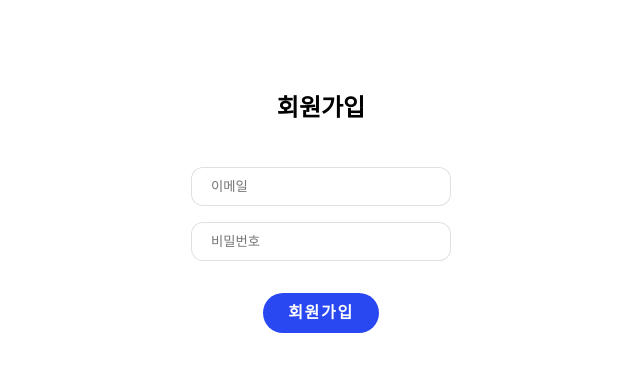
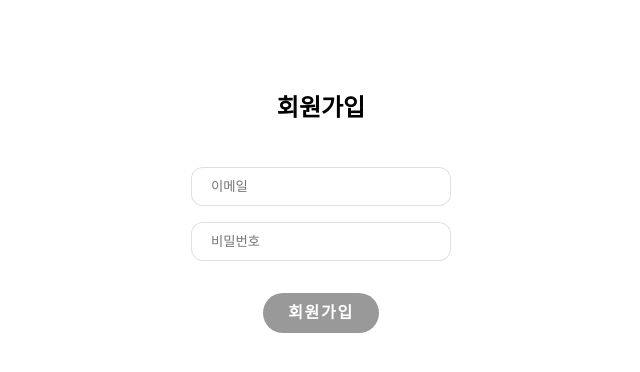
Before and after one commit to Yena-Yun/wanted-pre-onboarding-challenge-fe-1, a React (Create React App) app in the folder client/: page /register in a window 1280 px wide. Shown: the top 372 px of the page, without its empty margins (319-959 px from the left). Built offline with nearby package versions, Linux system fonts and the light colour scheme.

Commit message:
feat: 회원가입 입력 조건 만족 시 버튼색 변경

```diff
--- a/client/src/components/Button.tsx
+++ b/client/src/components/Button.tsx
@@ -1,16 +1,21 @@
 import styled from 'styled-components';
 import { ReactNode } from 'react';
 
-type ButtonProp = {
+interface ButtonProp {
   children: string | ReactNode;
   _onClick?: (e: React.FormEvent<HTMLFormElement>) => void;
+  isValidate?: boolean;
+}
+
+export const Button = ({ children, _onClick, ...rest }: ButtonProp) => {
+  return (
+    <ElButton onClick={() => _onClick} isValidate={rest.isValidate}>
+      {children}
+    </ElButton>
+  );
 };
 
-export const Button = ({ children, _onClick }: ButtonProp) => {
-  return <ElButton onClick={() => _onClick}>{children}</ElButton>;
-};
-
-const ElButton = styled.button`
+const ElButton = styled.button<{ isValidate?: any }>`
   display: flex;
   align-items: center;
   justify-content: center;
@@ -20,7 +25,8 @@ const ElButton = styled.button`
   padding: 12px 24px;
   border-radius: 20px;
   border: 1px solid rgba(0, 0, 0, 0);
-  background-color: rgb(41, 72, 242);
+  background-color: ${({ isValidate }) =>
+    isValidate ? 'rgb(41, 72, 242)' : 'rgba(0, 0, 0, 0.4)'};
   font-weight: 700;
   font-size: 16px;
   line-height: 16px;
@@ -32,5 +38,5 @@ const ElButton = styled.button`
   overflow: hidden;
   transform: translateZ(0px);
   transition: all 0.2s ease 0s;
-  cursor: pointer;
+  cursor: ${({ isValidate }) => (isValidate ? 'pointer' : 'default')};
 `;
--- a/client/src/pages/Auth/Register.tsx
+++ b/client/src/pages/Auth/Register.tsx
@@ -1,4 +1,4 @@
-import { useState } from 'react';
+import React, { useCallback, useEffect, useState } from 'react';
 import { useNavigate } from 'react-router-dom';
 import axios from 'axios';
 import { useQueryClient, useMutation } from '@tanstack/react-query';
@@ -12,10 +12,20 @@ const Register = () => {
   const navigate = useNavigate();
   const queryClient = useQueryClient();
 
-  const [userValue, setUserValue] = useState({
+  const [userValue, setUserValue] = useState<UserProp>({
     email: '',
     password: '',
   });
+
+  const [isValidate, setIsValidate] = useState(false);
+
+  const { email, password } = userValue;
+
+  useEffect(() => {
+    if (email.length < 1 || password.length < 8) return;
+    if (!email.includes('@') || !email.includes('.')) return;
+    setIsValidate(true);
+  }, [email, password.length]);
 
   const { isLoading, mutate } = useMutation({
     mutationFn: (userData: UserProp) =>
@@ -30,7 +40,21 @@ const Register = () => {
     },
   });
 
-  const handleSubmit = (e: React.FormEvent<HTMLFormElement>) => {
+  const handleChange = useCallback(
+    (e: React.ChangeEvent<HTMLInputElement>) => {
+      const { name, value } = e.target;
+
+      if (name === 'email') {
+        setUserValue({ ...userValue, email: value });
+      } else {
+        setUserValue({ ...userValue, password: value });
+      }
+    },
+    [userValue]
+  );
+
+  const handleSubmit = useCallback(
+    (e: React.FormEvent<HTMLFormElement>) => {
       e.preventDefault();
 
       queryClient.setQueryData(['REGISTER_USER'], userValue);
@@ -44,7 +68,11 @@ const Register = () => {
           console.log(error);
         },
       });
-  };
+
+      setIsValidate(!isValidate);
+    },
+    [isValidate, mutate, navigate, queryClient, userValue]
+  );
 
   return (
     <Container>
@@ -54,24 +82,22 @@ const Register = () => {
             <Title title='회원가입'></Title>
             <InputWrap>
               <Input
+                name='email'
                 type='email'
                 placeholder='이메일'
                 value={userValue.email}
-                onChange={({ target: { value } }) =>
-                  setUserValue({ ...userValue, email: value })
-                }
+                onChange={handleChange}
               />
               <Input
+                name='password'
                 type='password'
                 placeholder='비밀번호'
                 min='8'
                 value={userValue.password}
-                onChange={({ target: { value } }) =>
-                  setUserValue({ ...userValue, password: value })
-                }
+                onChange={handleChange}
               />
             </InputWrap>
-            <Button>
+            <Button isValidate={isValidate}>
               {isLoading ? (
                 <LoadingSpinner>
                   <div className='spinner'></div>
```
Lines whose indentation alone changed are shown as unchanged.
